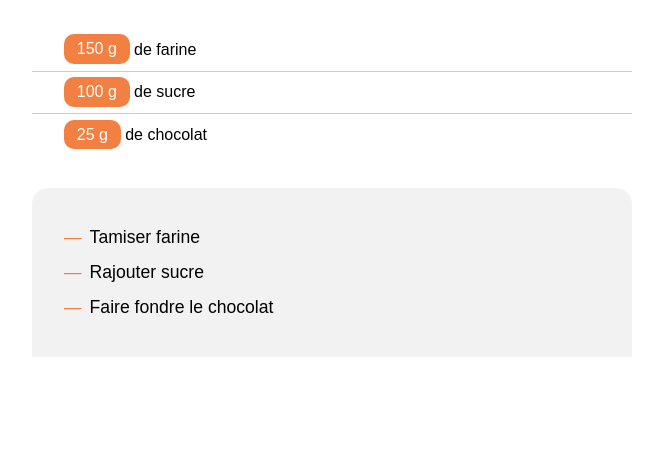
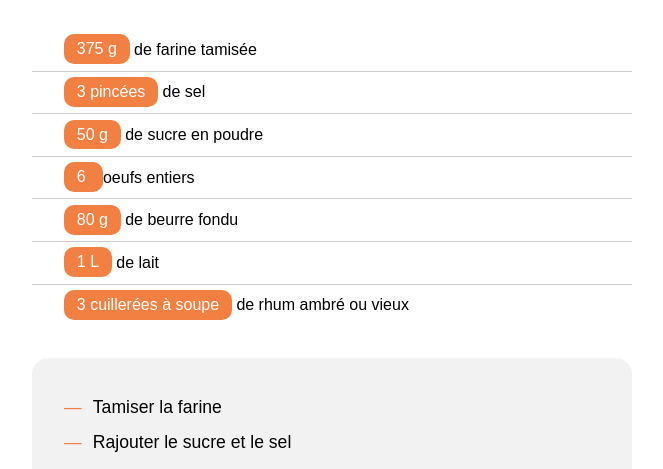
Before and after one commit to Dimitri-Basseguy/Yennefer-react-training, a React app: page / in a window 1280 px wide. Shown: the part 322-791 px from the top of the page, without its empty margins (308-971 px from the left). Built offline with nearby package versions, Linux system fonts and the light colour scheme.

Commit message:
ingredients ok

```diff
--- a/src/components/App/index.js
+++ b/src/components/App/index.js
@@ -33,7 +33,7 @@ const App = () => {
         thumbnail={data.thumbnail}
       />
       <Ingredients ingredients={data.ingredients} />
-      <Steps />
+      <Steps steps={data.instructions} />
     </div>
   );
 };
--- a/src/components/Ingredients/index.js
+++ b/src/components/Ingredients/index.js
@@ -1,22 +1,33 @@
 // == Import npm
 import React from 'react';
+import PropTypes from 'prop-types';
 
 // == Import
 import './ingredient.scss';
 
-const Ingredients = () => (
+const Ingredients = ({ ingredients }) => (
   <ul className="ingredients">
-    <li className="ingredient">
-      <span className="quantity">150 g</span> de farine
-    </li>
-    <li className="ingredient">
-      <span className="quantity">100 g</span> de sucre
-    </li>
-    <li className="ingredient">
-      <span className="quantity">25 g</span> de chocolat
-    </li>
+    {ingredients.map((ingredient) => (
+      <li key={ingredient.id} className="ingredient">
+        <span className="quantity">{ingredient.quantity} {ingredient.unit}</span> {ingredient.name}
+      </li>
+    ))}
   </ul>
 );
 
+// Validation des props
+Ingredients.propTypes = {
+  ingredients: PropTypes.arrayOf(
+    // à la forme d'un object => {}
+    PropTypes.shape({
+      // avec telles propriétés
+      id: PropTypes.number.isRequired,
+      quantity: PropTypes.number.isRequired,
+      unit: PropTypes.string.isRequired,
+      name: PropTypes.string.isRequired,
+    }),
+  ).isRequired,
+};
+
 // export du composant
 export default Ingredients;
--- a/src/components/Steps/index.js
+++ b/src/components/Steps/index.js
@@ -1,16 +1,23 @@
 // == Import npm
 import React from 'react';
+import PropTypes from 'prop-types';
 
 // == Import
 import './step.scss';
 
-const Steps = () => (
+// Je veux transformer steps => pour chaque éléments je veux un <li>
+const Steps = ({ steps }) => (
   <ol className="steps">
-    <li className="step">Tamiser farine</li>
-    <li className="step">Rajouter sucre</li>
-    <li className="step">Faire fondre le chocolat</li>
+    {steps.map((step) => (
+      <li key={step.toString()} className="step">{step}</li>
+    ))}
   </ol>
 );
 
+// Validation des props
+Steps.propTypes = {
+  steps: PropTypes.arrayOf(PropTypes.string).isRequired,
+};
+
 // export du composant
 export default Steps;
--- a/src/components/Steps/step.scss
+++ b/src/components/Steps/step.scss
@@ -10,11 +10,17 @@
 
   .step{
     line-height: 2;
+    position: relative;
+    padding-left: 1.8rem;
 
     &::before{
       content: "\002014";
       color: $mainColor;
       margin-right: .5rem;
+      display: block;
+      position: absolute;
+      left:  0;
+
     }
   }
 }
```
